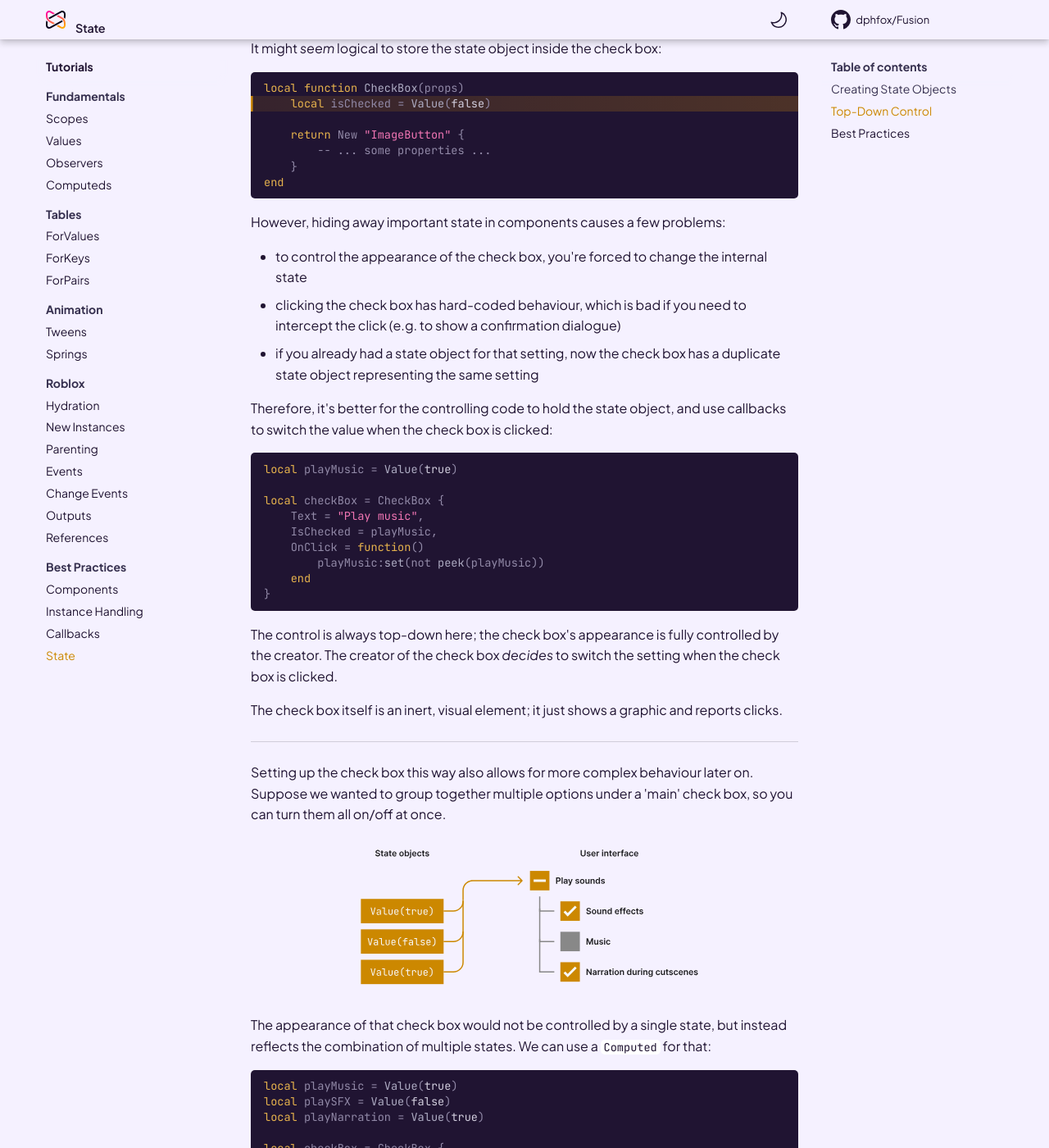
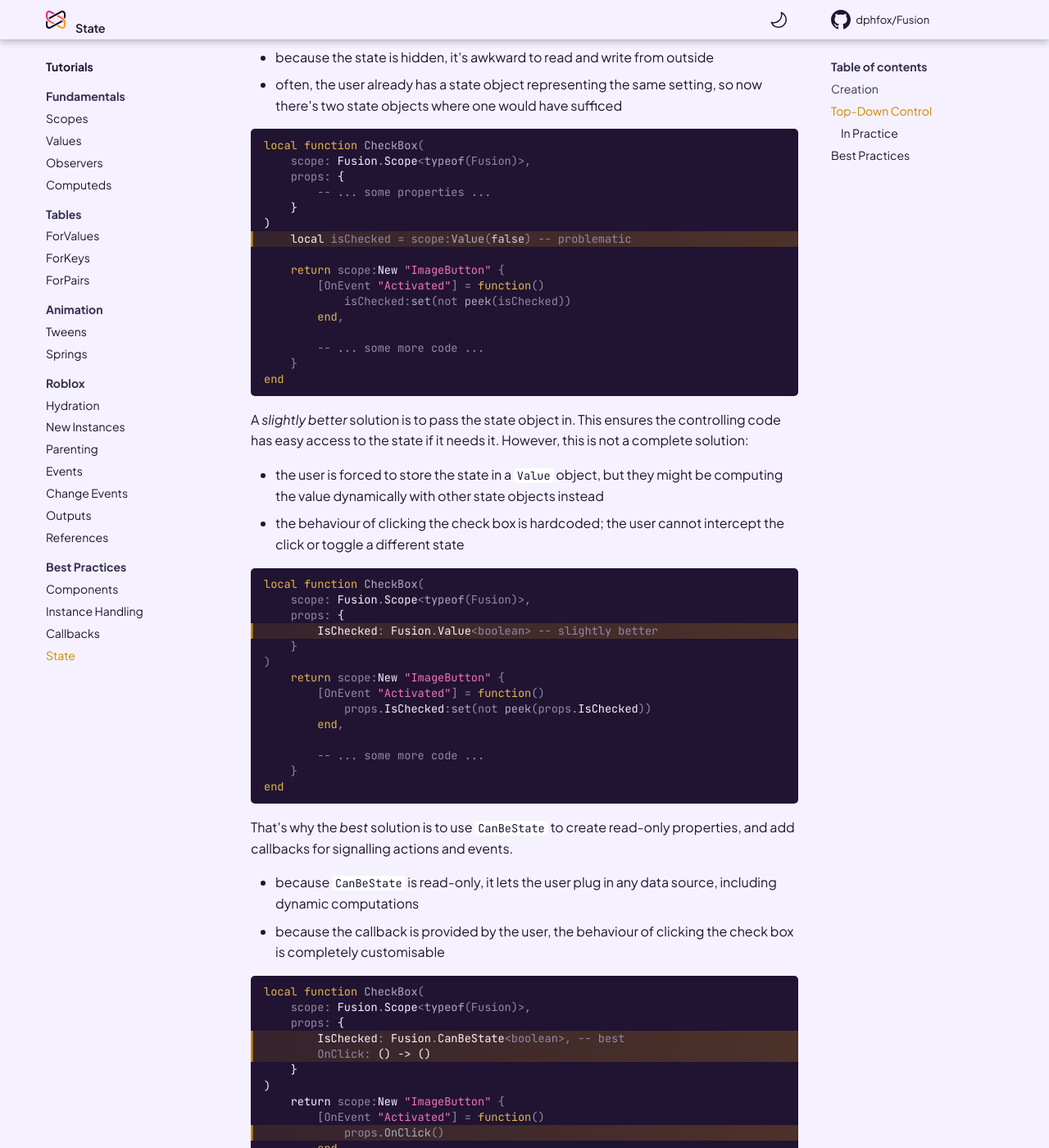
Before and after one commit to dphfox/Fusion, an MkDocs documentation site: the page built from docs/tutorials/components/state.md, in a window 1280 px wide and 1400 px high, scrolled down 1463 px. Shown: the whole window at 82% size. Built offline with MkDocs 1.6.1 and Material for MkDocs 9.7.7, drawn with Linux system fonts in a browser that asks for light colours; comment, search, counter and statistics services are not loaded; the version menu is left out; some of the changed text lies outside the part shown.

Commit message:
Update State best practices to use scopes

````diff
--- a/docs/tutorials/components/state.md
+++ b/docs/tutorials/components/state.md
@@ -3,38 +3,34 @@ useful, but you should be careful when adding state.
 
 -----
 
-## Creating State Objects
+## Creation
 
-Inside a component, state objects can be created and used the same way as usual:
+You can create state objects inside components as you would anywhere else.
 
-```Lua hl_lines="5 8-10 13 17"
+```Lua hl_lines="10 13-15"
 local HOVER_COLOUR = Color3.new(0.5, 0.75, 1)
 local REST_COLOUR = Color3.new(0.25, 0.5, 1)
 
-local function Button(props)
-    local isHovering = Value(false)
+local function Button(
+	scope: Fusion.Scope<typeof(Fusion)>,
+	props: {
+		-- ... some properties ...
+	}
+)
+    local isHovering = scope:Value(false)
 
-    return New "TextButton" {
-        BackgroundColor3 = Computed(function(use)
+    return scope:New "TextButton" {
+        BackgroundColor3 = scope:Computed(function(use)
             return if use(isHovering) then HOVER_COLOUR else REST_COLOUR
         end),
 
-        [OnEvent "MouseEnter"] = function()
-            isHovering:set(true)
-        end,
-
-        [OnEvent "MouseLeave"] = function()
-            isHovering:set(false)
-        end,
-
-        -- ... some properties ...
+        -- ... ... some more code ...
     }
 end
 ```
 
-Like regular Luau, state objects stay around as long as they're being used. Once
-your component is destroyed and your code no longer uses the objects, they'll be
-cleaned up.
+Because these state objects are made with the same `scope` as the rest of the
+component, they're destroyed alongside the rest of the component.
 
 -----
 
@@ -53,70 +49,111 @@ object under the hood:
 ![Showing check boxes connected to Value objects.](Check-Boxes-Dark.svg#only-dark)
 ![Showing check boxes connected to Value objects.](Check-Boxes-Light.svg#only-light)
 
-It might *seem* logical to store the state object inside the check box:
+It might *seem* logical to store the state object inside the check box, but
+this causes a few problems:
 
-```Lua hl_lines="2"
-local function CheckBox(props)
-    local isChecked = Value(false)
+- because the state is hidden, it's awkward to read and write from outside
+- often, the user already has a state object representing the same setting, so
+now there's two state objects where one would have sufficed
 
-    return New "ImageButton" {
-        -- ... some properties ...
+```Lua hl_lines="7"
+local function CheckBox(
+	scope: Fusion.Scope<typeof(Fusion)>,
+	props: {
+		-- ... some properties ...
+	}
+)
+    local isChecked = scope:Value(false) -- problematic
+
+    return scope:New "ImageButton" {
+		[OnEvent "Activated"] = function()
+			isChecked:set(not peek(isChecked))
+		end,
+
+        -- ... some more code ...
     }
 end
 ```
 
-However, hiding away important state in components causes a few problems:
+A *slightly better* solution is to pass the state object in. This ensures the
+controlling code has easy access to the state if it needs it. However, this is
+not a complete solution:
 
-- to control the appearance of the check box, you're forced to change the
-internal state
-- clicking the check box has hard-coded behaviour, which is bad if you need to
-intercept the click (e.g. to show a confirmation dialogue)
-- if you already had a state object for that setting, now the check box has a
-duplicate state object representing the same setting
+- the user is forced to store the state in a `Value` object, but they might be
+computing the value dynamically with other state objects instead
+- the behaviour of clicking the check box is hardcoded; the user cannot
+intercept the click or toggle a different state
 
-Therefore, it's better for the controlling code to hold the state object, and
-use callbacks to switch the value when the check box is clicked:
+```Lua hl_lines="4"
+local function CheckBox(
+	scope: Fusion.Scope<typeof(Fusion)>,
+	props: {
+		IsChecked: Fusion.Value<boolean> -- slightly better
+	}
+)
+    return scope:New "ImageButton" {
+		[OnEvent "Activated"] = function()
+			props.IsChecked:set(not peek(props.IsChecked))
+		end,
 
-```Lua
-local playMusic = Value(true)
+        -- ... some more code ...
+    }
+end
+```
 
-local checkBox = CheckBox {
-    Text = "Play music",
-    IsChecked = playMusic,
-    OnClick = function()
-        playMusic:set(not peek(playMusic))
-    end
-}
+That's why the *best* solution is to use `CanBeState` to create read-only
+properties, and add callbacks for signalling actions and events.
+
+- because `CanBeState` is read-only, it lets the user plug in any data
+source, including dynamic computations
+- because the callback is provided by the user, the behaviour of clicking the
+check box is completely customisable
+
+```Lua hl_lines="4-5 10"
+local function CheckBox(
+	scope: Fusion.Scope<typeof(Fusion)>,
+	props: {
+		IsChecked: Fusion.CanBeState<boolean>, -- best
+		OnClick: () -> ()
+	}
+)
+    return scope:New "ImageButton" {
+		[OnEvent "Activated"] = function()
+			props.OnClick()
+		end,
+
+        -- ... some more code ...
+    }
+end
 ```
 
 The control is always top-down here; the check box's appearance is fully
 controlled by the creator. The creator of the check box *decides* to switch the
 setting when the check box is clicked.
 
-The check box itself is an inert, visual element; it just shows a graphic and
-reports clicks.
+### In Practice
 
------
+Setting up your components in this way makes extending their behaviour
+incredibly straightforward.
 
-Setting up the check box this way also allows for more complex behaviour later
-on. Suppose we wanted to group together multiple options under a 'main' check
-box, so you can turn them all on/off at once.
+Consider a scenario where you wish to group multiple options under a 'main'
+check box, so you can turn them all on/off at once.
 
 ![Showing check boxes connected to Value objects.](Master-Check-Box-Dark.svg#only-dark)
 ![Showing check boxes connected to Value objects.](Master-Check-Box-Light.svg#only-light)
 
 The appearance of that check box would not be controlled by a single state, but
-instead reflects the combination of multiple states. We can use a `Computed`
-for that:
+instead reflects the combination of multiple states. Because the code uses
+`CanBeState`, you can represent this with a `Computed` object.
 
 ```Lua hl_lines="7-18"
-local playMusic = Value(true)
-local playSFX = Value(false)
-local playNarration = Value(true)
+local playMusic = scope:Value(true)
+local playSFX = scope:Value(false)
+local playNarration = scope:Value(true)
 
-local checkBox = CheckBox {
+local checkBox = scope:CheckBox {
     Text = "Play sounds",
-    Appearance = Computed(function(use)
+    IsChecked = scope:Computed(function(use)
         local anyChecked = use(playMusic) or use(playSFX) or use(playNarration)
         local allChecked = use(playMusic) and use(playSFX) and use(playNarration)
 
@@ -131,14 +168,14 @@ local checkBox = CheckBox {
 }
 ```
 
-We can then implement the 'check all'/'uncheck all' behaviour inside `OnClick`:
+You can then implement the 'check all'/'uncheck all' behaviour inside `OnClick`:
 
 ```Lua hl_lines="7-13"
-local playMusic = Value(true)
-local playSFX = Value(false)
-local playNarration = Value(true)
+local playMusic = scope:Value(true)
+local playSFX = scope:Value(false)
+local playNarration = scope:Value(true)
 
-local checkBox = CheckBox {
+local checkBox = scope:CheckBox {
     -- ... same properties as before ...
     OnClick = function()
         local allChecked = peek(playMusic) and peek(playSFX) and peek(playNarration)
@@ -150,22 +187,28 @@ local checkBox = CheckBox {
 }
 ```
 
-By keeping the check box 'stateless', we can make it behave much more flexibly.
+Because the check box was written to be flexible, it can handle complex usage
+easily.
 
 -----
 
 ## Best Practices
 
-Those examples lead us into the golden rule when adding state to components.
+Those examples lead us to the golden rule of reusable components:
 
 !!! tip "Golden Rule"
-    It's better for reusable components to *reflect* program state. They should
-    not usually *contain* program state.
+    Reusable components should *reflect* program state. They should
+    not *control* program state.
 
-State objects are best suited to self-contained use cases, such as implementing
-hover effects, animations or responsive design. As such, you should think about
-whether you really need to add state to components, or whether it's better to
-add it higher up.
+At the bottom of the chain of control, components shouldn't be massively
+responsible. At these levels, reflective components are easier to work with.
+
+As you go up the chain of control, components get broader in scope and less
+reusable; those places are often suitable for controlling components.
+
+A well-balanced codebase places controlling components at key, strategic
+locations. They allow higher-up components to operate without special knowledge
+about what goes on below.
 
 At first, this might be difficult to do well, but with experience you'll have a
 better intuition for it. Remember that you can always rewrite your code if it
````
